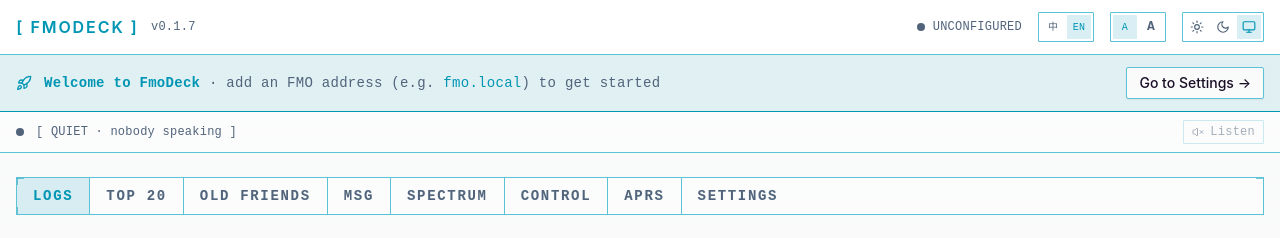
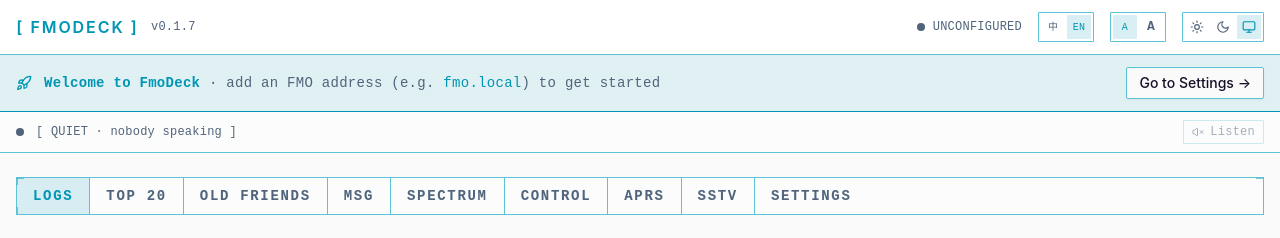
Before and after one commit to wh0am1i/FmoDeck, a React (Vite) app: page /logs in a window 1280 px wide. Shown: the top 238 px of the page. Built offline with nearby package versions, Linux system fonts and the light colour scheme.

Commit message:
feat(sstv): 路由 /sstv + nav 入口

```diff
--- a/src/app/routes.tsx
+++ b/src/app/routes.tsx
@@ -7,6 +7,7 @@
 import { MessagesView } from '@/features/messages/messages-view'
 import { SettingsView } from '@/features/settings/settings-view'
 import { SpectrumView } from '@/features/spectrum/spectrum-view'
+import { SstvView } from '@/features/sstv/sstv-view'
 
 const ENABLE_APRS = import.meta.env.VITE_ENABLE_APRS !== 'false'
 
@@ -34,6 +35,7 @@
           }
         />
       )}
+      <Route path="/sstv" element={<SstvView />} />
       <Route path="/settings" element={<SettingsView />} />
       <Route path="*" element={<Navigate to="/logs" replace />} />
     </Routes>
--- a/src/components/layout/nav.tsx
+++ b/src/components/layout/nav.tsx
@@ -4,8 +4,10 @@
 
 interface NavItem {
   to: string
-  /** i18n key（nav.*）。 */
-  labelKey: string
+  /** i18n key（nav.*）。与 label 二选一。 */
+  labelKey?: string
+  /** 硬编码文本,不走 i18n。 */
+  label?: string
 }
 
 const ENABLE_APRS = import.meta.env.VITE_ENABLE_APRS !== 'false'
@@ -18,6 +20,7 @@
   { to: '/spectrum', labelKey: 'nav.spectrum' },
   { to: '/control', labelKey: 'nav.control' },
   ...(ENABLE_APRS ? [{ to: '/aprs', labelKey: 'nav.aprs' }] : []),
+  { to: '/sstv', label: 'SSTV' },
   { to: '/settings', labelKey: 'nav.settings' }
 ]
 
@@ -42,7 +45,7 @@
             )
           }
         >
-          {t(item.labelKey)}
+          {item.labelKey ? t(item.labelKey) : item.label}
         </NavLink>
       ))}
     </nav>
```
